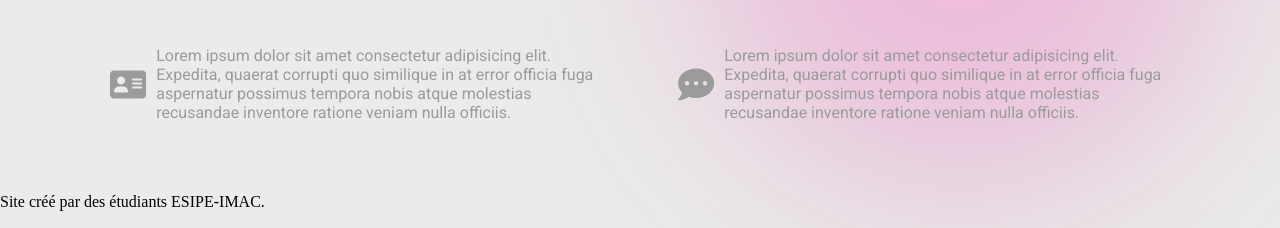
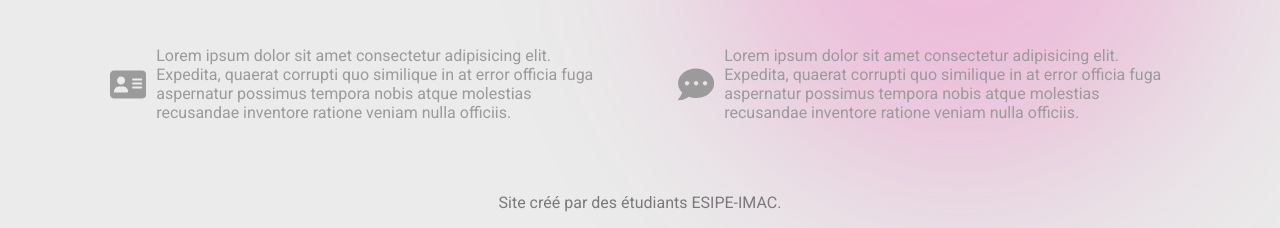
Before and after one commit to Raito777/Etudate, a PHP site: page / in a window 1280 px wide. Shown: the part 804-1032 px from the top of the page. Run offline with PHP 8.4, Linux system fonts and the light colour scheme.

Commit message:
Add files via upload

```diff
--- a/css/style.css
+++ b/css/style.css
@@ -248,6 +248,14 @@ main{
     animation-fill-mode: forwards;
 }
 
+footer{
+    font-size: 1rem;
+    font-family: 'Roboto', sans-serif;
+    color:rgb(122, 122, 122);
+    display:flex;
+    justify-content: center;
+}
+
 @media screen and (max-width: 1000px) {
     .left-side a{
         display:none;
```
